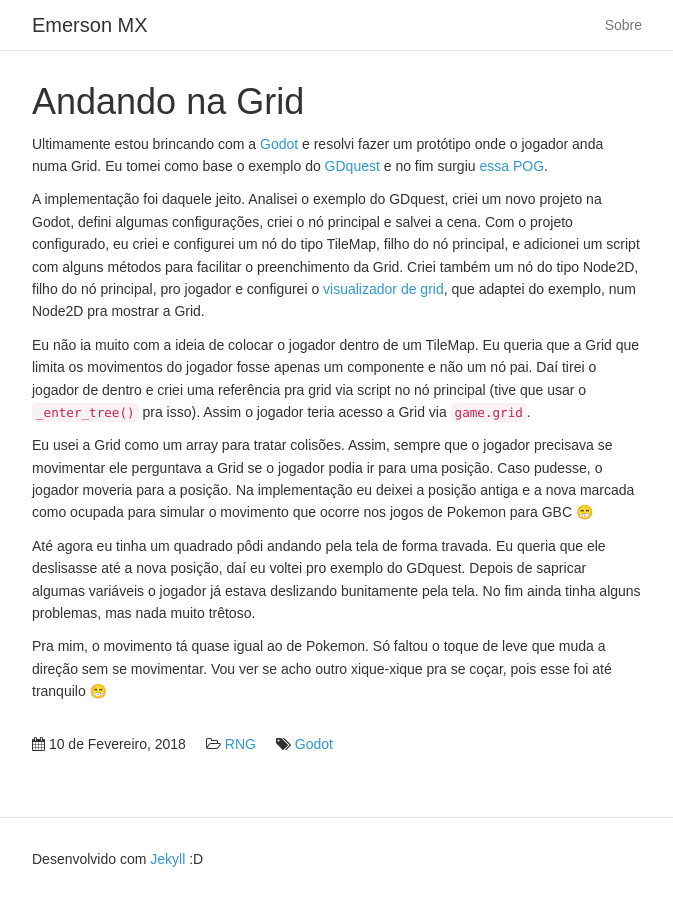
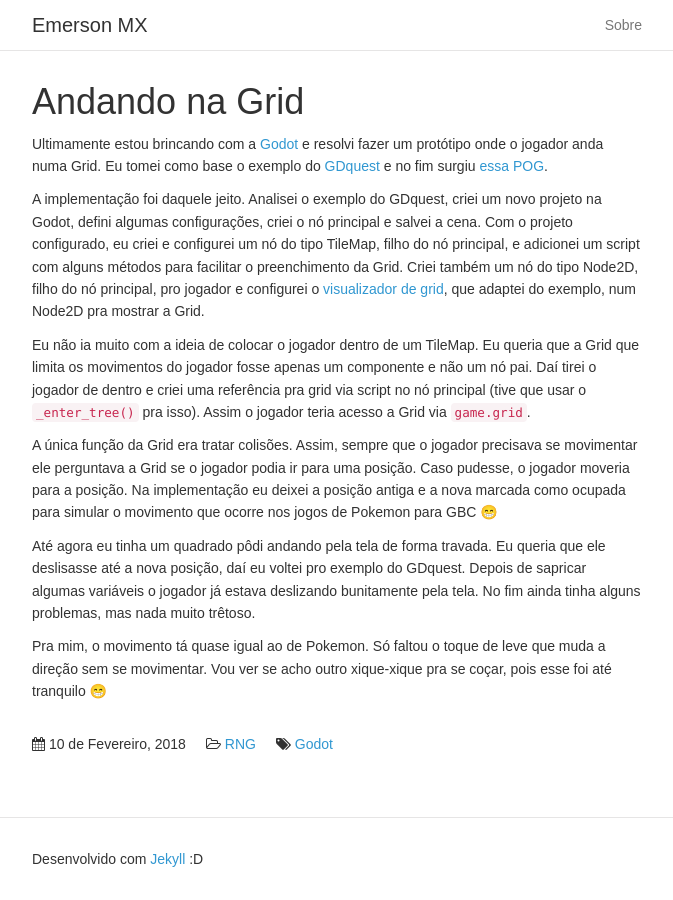
Before and after one commit to emersonmx/emersonmx.github.io, a Jekyll site: the page built from _posts/2018-02-11-andando-na-grid.md, in a window 1280 px wide. Shown: the whole page, without its empty margins (303-976 px from the left). Built offline with Jekyll 4.4.1, drawn with Linux system fonts in a browser that asks for light colours; emoji names are drawn with the system emoji font; comment, search, counter and statistics services are not loaded.

Commit message:
Update text

```diff
--- a/_posts/2018-02-11-andando-na-grid.md
+++ b/_posts/2018-02-11-andando-na-grid.md
@@ -26,7 +26,7 @@ componente e não um nó pai. Daí tirei o jogador de dentro e criei uma
 referência pra grid via script no nó principal (tive que usar o `_enter_tree()`
 pra isso). Assim o jogador teria acesso a Grid via `game.grid`.
 
-Eu usei a Grid como um array para tratar colisões. Assim, sempre que o jogador
+A única função da Grid era tratar colisões. Assim, sempre que o jogador
 precisava se movimentar ele perguntava a Grid se o jogador podia ir para uma
 posição. Caso pudesse, o jogador moveria para a posição. Na implementação eu
 deixei a posição antiga e a nova marcada como ocupada para simular o movimento
```
